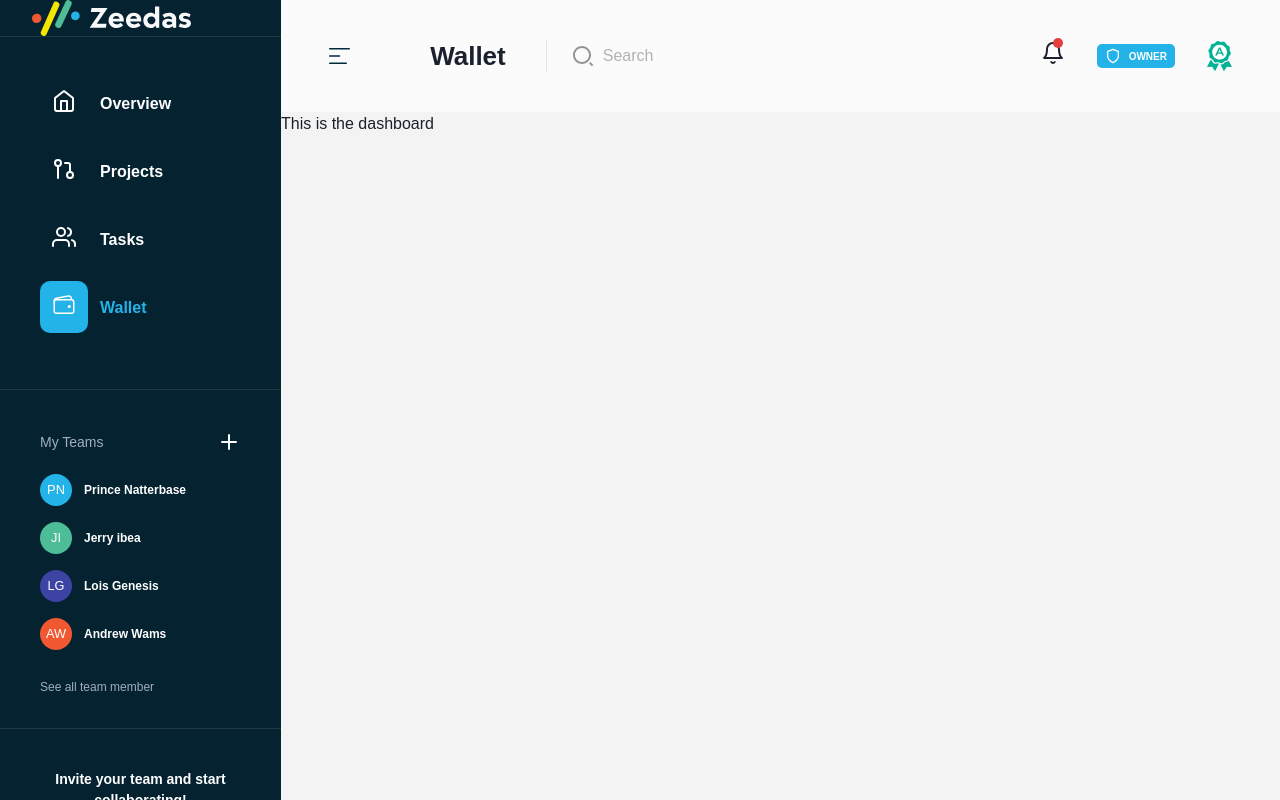
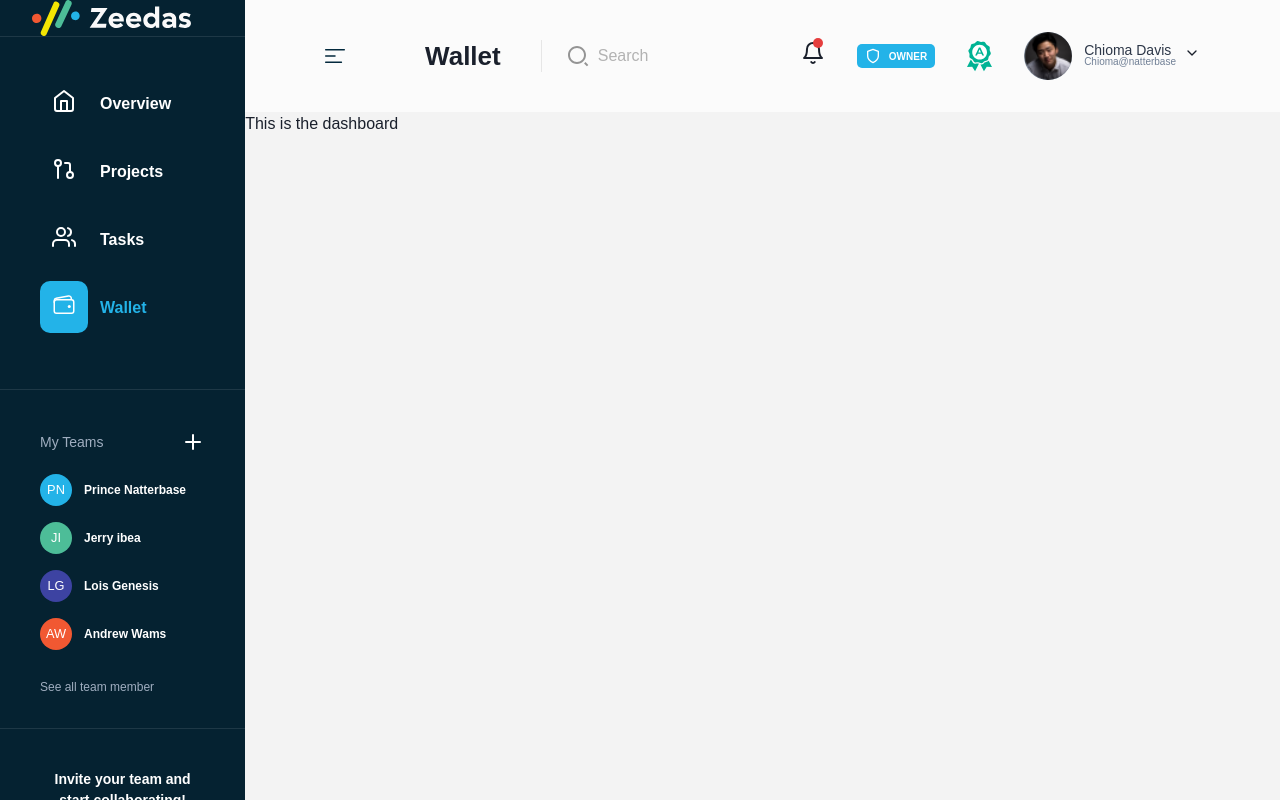
Before and after one commit to AllStackDev1/zeedas_test, a React (Create React App) app: page /dashboard in a window 1280 px wide. Built offline with nearby package versions, Linux system fonts and the light colour scheme.

Commit message:
add dropdown menu to top bar.

```diff
--- /dev/null
+++ b/src/components/DropdownMenu/index.js
@@ -0,0 +1,81 @@
+import React from 'react'
+import PropTypes from 'prop-types'
+import { NavLink } from 'react-router-dom'
+import { Link, Box, Fade, Text, Icon } from '@chakra-ui/react'
+import { FiLogOut } from 'react-icons/fi'
+
+const DrowdownMenu = ({ menus, isOpen }) => {
+  const drowpdownMenuItems = [
+    ...menus,
+    {
+      name: 'logout',
+      icon: FiLogOut,
+      color: 'red',
+      action: () => {}
+    }
+  ]
+
+  return (
+    <Fade initialScale={0.9} in={isOpen}>
+      <Box
+        pos='absolute'
+        transformOrigin='top right'
+        zIndex={40}
+        rounded='md'
+        shadow='lg'
+        right={16}
+        w={48}
+        mt={8}
+      >
+        <Box
+          bgColor='white'
+          shadow='xs'
+          rounded='md'
+          role='menu'
+          aria-orientation='vertical'
+          aria-labelledby='options-menu'
+        >
+          {drowpdownMenuItems.map(e => {
+            const color = e.color || 'gray'
+            return (
+              <Box key={e.name}>
+                <Link
+                  px={4}
+                  py={3}
+                  d='flex'
+                  as={NavLink}
+                  fontSize='sm'
+                  lineHeight='5'
+                  role='menuitem'
+                  to={e.link || '#'}
+                  onClick={e.action}
+                  alignItems='center'
+                  textColor={color + '.700'}
+                  _hover={{
+                    color: 'white',
+                    bgColor: 'zd-blue.200'
+                  }}
+                  _focus={{
+                    outline: 'none',
+                    bgColor: color + '.100'
+                  }}
+                >
+                  {e.icon && <Icon as={e.icon} boxSize={4} />}
+                  <Text ml={2}>{e.name}</Text>
+                </Link>
+                <Box borderTop='1px' borderTopColor='gray.100'></Box>
+              </Box>
+            )
+          })}
+        </Box>
+      </Box>
+    </Fade>
+  )
+}
+
+DrowdownMenu.propTypes = {
+  menus: PropTypes.array.isRequired,
+  isOpen: PropTypes.bool.isRequired
+}
+
+export default DrowdownMenu
--- a/src/container/Layout/Sidebar.js
+++ b/src/container/Layout/Sidebar.js
@@ -1,5 +1,4 @@
 import React from 'react'
-import PropTypes from 'prop-types'
 import {
   Flex,
   Box,
@@ -12,17 +11,13 @@ import {
 } from '@chakra-ui/react'
 import { NavLink } from 'react-router-dom'
 
-import { FiHome, FiGitPullRequest, FiUsers, FiPlus } from 'react-icons/fi'
-import { IoWalletOutline } from 'react-icons/io5'
+import useApp from 'context/app'
+
+import { FiPlus } from 'react-icons/fi'
 import { Logo, AIllustration, BackgroundLogo } from 'assets/images'
 
 const Sidebar = props => {
-  const menus = [
-    { name: 'Overview', link: '/', icon: FiHome },
-    { name: 'Projects', link: '/', icon: FiGitPullRequest },
-    { name: 'Tasks', link: '/', icon: FiUsers },
-    { name: 'Wallet', link: '/', icon: IoWalletOutline, active: true }
-  ]
+  const { menus } = useApp()
 
   const myTeam = [
     { name: 'Prince Natterbase', color: '#23B3E8' },
@@ -50,7 +45,6 @@ const Sidebar = props => {
                 exact
                 d='flex'
                 key={i.name}
-                color='white'
                 to={i.link}
                 as={NavLink}
                 fontSize='md'
@@ -62,12 +56,17 @@ const Sidebar = props => {
               >
                 <Box
                   p={3}
+                  color='white'
                   bgColor={i.active ? 'zd-blue.200' : ''}
                   borderRadius='10px'
                 >
                   <Icon as={i.icon} boxSize={6} />
                 </Box>
-                <Text ml={3} color={i.active ? 'zd-blue.200' : ''}>
+                <Text
+                  ml={3}
+                  color={i.active ? 'zd-blue.200' : 'white'}
+                  _hover={{ color: 'zd-blue.200' }}
+                >
                   {i.name}
                 </Text>
               </Link>
@@ -170,8 +169,4 @@ const Sidebar = props => {
   )
 }
 
-Sidebar.propTypes = {
-  children: PropTypes.node.isRequired
-}
-
 export default Sidebar
--- a/src/container/Layout/Topbar.js
+++ b/src/container/Layout/Topbar.js
@@ -1,27 +1,34 @@
+/* eslint-disable no-console */
 import React from 'react'
-import PropTypes from 'prop-types'
 import {
   Flex,
   Box,
-  Image,
   Text,
   Icon,
+  Input,
+  Image,
+  Avatar,
   InputGroup,
-  InputLeftElement,
-  Input
+  InputLeftElement
 } from '@chakra-ui/react'
+import { RiSearch2Line } from 'react-icons/ri'
+import { FiBell, FiShield, FiChevronDown, FiChevronUp } from 'react-icons/fi'
+
+import useApp from 'context/app'
 
 import { Hamburger, Award } from 'assets/images'
-import { RiSearch2Line } from 'react-icons/ri'
-import { FiBell, FiShield } from 'react-icons/fi'
+import DrowdownMenu from 'components/DropdownMenu'
 
 const Topbar = props => {
+  const { menus, isTopbarDropdownOpen, toggleTopbarDropdown } = useApp()
+  const noticeCount = 0
+
   return (
     <Flex
       w='100%'
       h={28}
       py={10}
-      px={12}
+      px={20}
       bgColor='zd.100'
       alignItems='center'
       justifyContent='space-between'
@@ -77,16 +84,18 @@ const Topbar = props => {
         <Box d='inline-block' pos='relative'>
           <Text
             as='span'
-            py='5px' // '1px' when there is value
-            px='5px' // '6px'  when there is value
-            top='-3px' // '-10px'  when there is value
-            right='2px' // '-4px'  when there is value
+            py={!noticeCount ? '5px' : '1px'}
+            px={!noticeCount ? '5px' : '6px'}
+            top={!noticeCount ? '-3px' : '-10px'}
+            right={!noticeCount ? '2px' : '-4px'}
             fontSize='xs'
             color='white'
             pos='absolute'
             bgColor='red.500'
             borderRadius='50%'
-          ></Text>
+          >
+            {!!noticeCount && noticeCount}
+          </Text>
           <Icon as={FiBell} boxSize={6} />
         </Box>
         <Flex
@@ -103,16 +112,59 @@ const Topbar = props => {
           <Icon as={FiShield} boxSize={4} />
           <Text ml={2}>OWNER</Text>
         </Flex>
-        <Box>
+        <Box mr={8}>
           <Image src={Award} mx='auto' />
         </Box>
+        <Flex
+          shrink='0'
+          as='button'
+          type='button'
+          alignItems='center'
+          aria-haspopup='true'
+          aria-expanded='true'
+          _focus={{ outline: 'none' }}
+          direction={{ md: 'column', lg: 'row' }}
+          onClick={toggleTopbarDropdown}
+        >
+          <Flex alignItems='center'>
+            <Avatar
+              size='md'
+              title='profile avatar'
+              src={require('assets/images/user.png').default}
+            />
+          </Flex>
+          <Flex ml={{ lg: 3 }}>
+            <Box textAlign='left'>
+              <Text
+                fontSize='sm'
+                lineHeight='3'
+                fontWeight='medium'
+                textColor='gray.700'
+              >
+                Chioma Davis
+              </Text>
+              <Text
+                fontSize='x-small'
+                lineHeight='3'
+                fontWeight='medium'
+                textColor='gray.500'
+              >
+                Chioma@natterbase
+              </Text>
+            </Box>
+            <Box ml={2}>
+              {isTopbarDropdownOpen ? (
+                <Icon as={FiChevronUp} />
+              ) : (
+                <Icon as={FiChevronDown} />
+              )}
+            </Box>
+          </Flex>
+        </Flex>
+        <DrowdownMenu {...{ menus, isOpen: isTopbarDropdownOpen }} />
       </Flex>
     </Flex>
   )
 }
 
-Topbar.propTypes = {
-  children: PropTypes.node.isRequired
-}
-
 export default Topbar
--- a/src/context/app.js
+++ b/src/context/app.js
@@ -1,16 +1,36 @@
 import React, { useState, useContext, createContext } from 'react'
 import PropTypes from 'prop-types'
+import { useDisclosure } from '@chakra-ui/react'
+
+import { FiHome, FiGitPullRequest, FiUsers } from 'react-icons/fi'
+import { IoWalletOutline } from 'react-icons/io5'
 
 const AppContext = createContext()
 
 export const AppContextProvider = ({ children }) => {
-  const [isSidebarOpen, toggleSidebar] = useState(false)
+  const [isSidebarOpen, setSidebarState] = useState(false)
+  const {
+    isOpen: isTopbarDropdownOpen,
+    onToggle: toggleTopbarDropdown
+  } = useDisclosure()
+
+  const menus = [
+    { name: 'Overview', link: '/', icon: FiHome },
+    { name: 'Projects', link: '/', icon: FiGitPullRequest },
+    { name: 'Tasks', link: '/', icon: FiUsers },
+    { name: 'Wallet', link: '/', icon: IoWalletOutline, active: true }
+  ]
+
+  const toggleSidebar = () => setSidebarState(!isSidebarOpen)
 
   return (
     <AppContext.Provider
       value={{
+        menus,
         isSidebarOpen,
-        toggleSidebar
+        toggleSidebar,
+        toggleTopbarDropdown,
+        isTopbarDropdownOpen
       }}
     >
       {children}
```
Also changed, not shown: src/assets/images/user.png (added).
